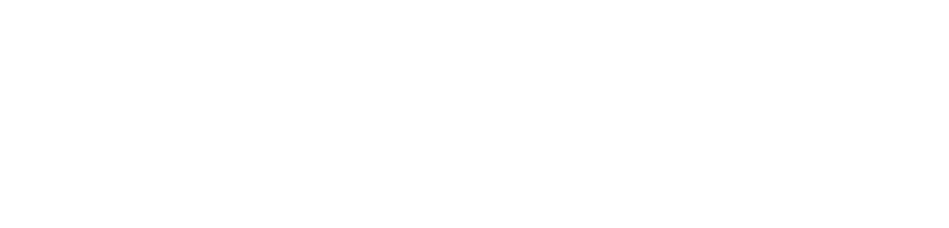
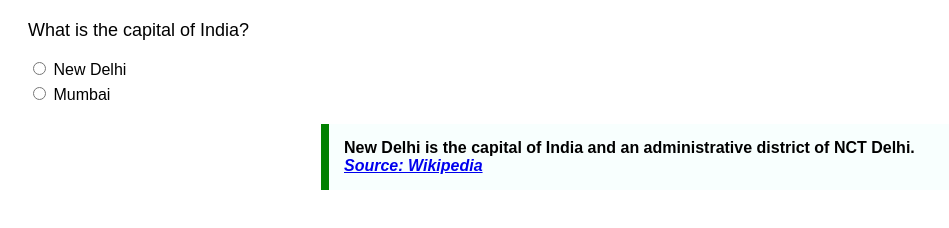
Before and after one commit to acciojob/trivia-shweta8814, a website: page main.html in a window 1280 px wide. Shown: the whole page, without its empty margins (0-949 px from the left). Drawn offline with Linux system fonts and the light colour scheme.

Commit message:
created a submission

```diff
--- a/main.html
+++ b/main.html
@@ -1,16 +1,57 @@
 <!DOCTYPE html>
+<html lang="en">
+<head>
+  <meta charset="UTF-8">
+  <meta name="viewport" content="width=device-width, initial-scale=1.0">
+  <title>Quiz Question</title>
+  <style>
+    /* Basic styling for the question section */
+    .question-container {
+      font-family: Arial, sans-serif;
+      margin: 20px;
+    }
+    .question {
+      font-size: 18px;
+      margin-bottom: 10px;
+    }
+    .options {
+      margin-bottom: 20px;
+    }
+    .options label {
+      display: block;
+      margin-bottom: 5px;
+    }
+    blockquote {
+      max-width: 600px;
+      margin: 10px auto;
+      padding: 15px;
+      border-left: 8px solid green;
+      background-color: #f8fffe;
+      font-weight: bold;
+    }
+  </style>
+</head>
+<body>
+  <div class="question-container">
+    <!-- Quiz Question -->
+    <div class="question">
+      <p>What is the capital of India?</p>
+    </div>
 
-<html>
+    <!-- Options -->
+    <div class="options">
+      <label>
+        <input type="radio" name="capital" value="New Delhi"> New Delhi
+      </label>
+      <label>
+        <input type="radio" name="capital" value="Mumbai"> Mumbai
+      </label>
+    </div>
 
-<head>
-	<link rel="stylesheet" href="styles.css">
-</head>
-
-<body>
-	<!-- the entire body must be written by student -->
-    <script type="text/javascript" src="./script.js">
-</script>
-
+    <!-- Quotation -->
+    <blockquote>
+      New Delhi is the capital of India and an administrative district of NCT Delhi. <cite><a href="https://en.wikipedia.org/wiki/New_Delhi" target="_blank">Source: Wikipedia</a></cite>
+    </blockquote>
+  </div>
 </body>
-
 </html>
```
